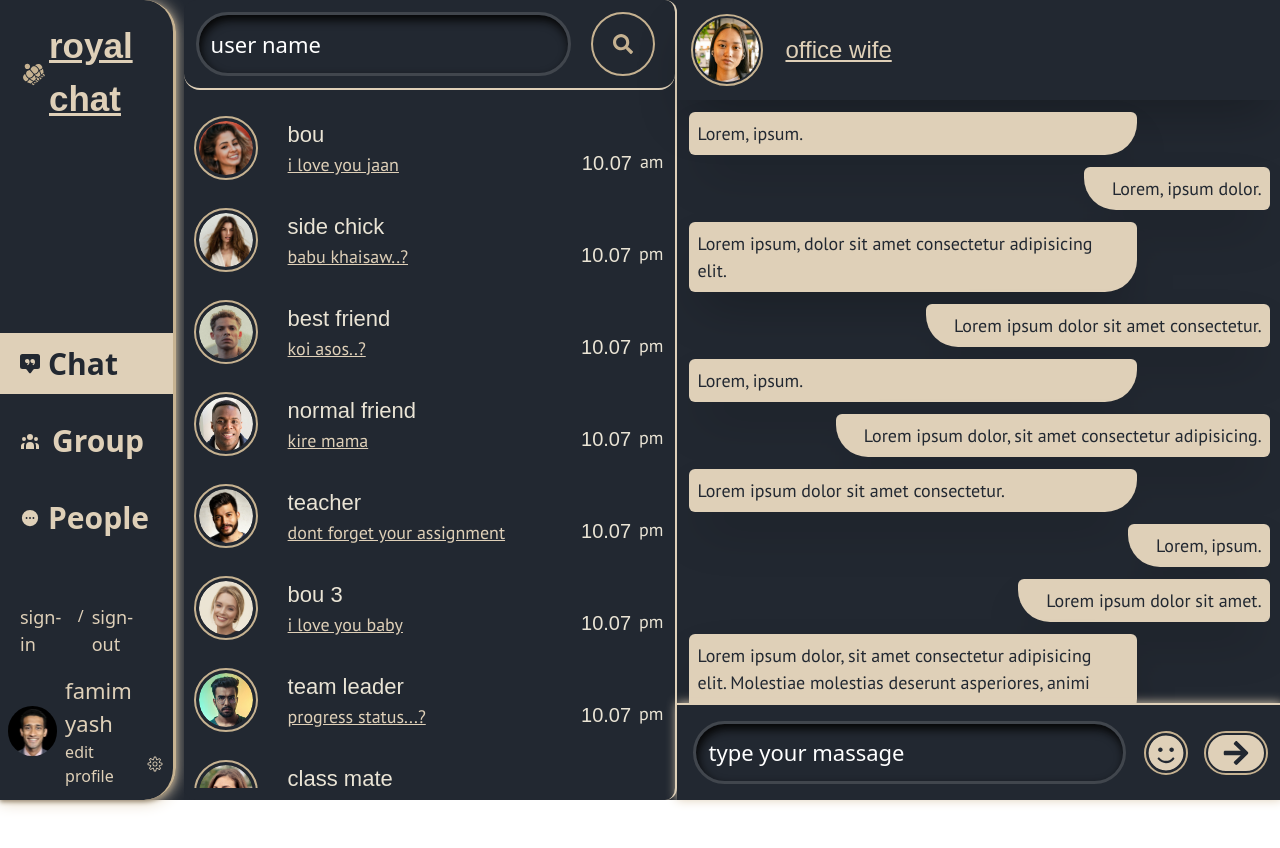
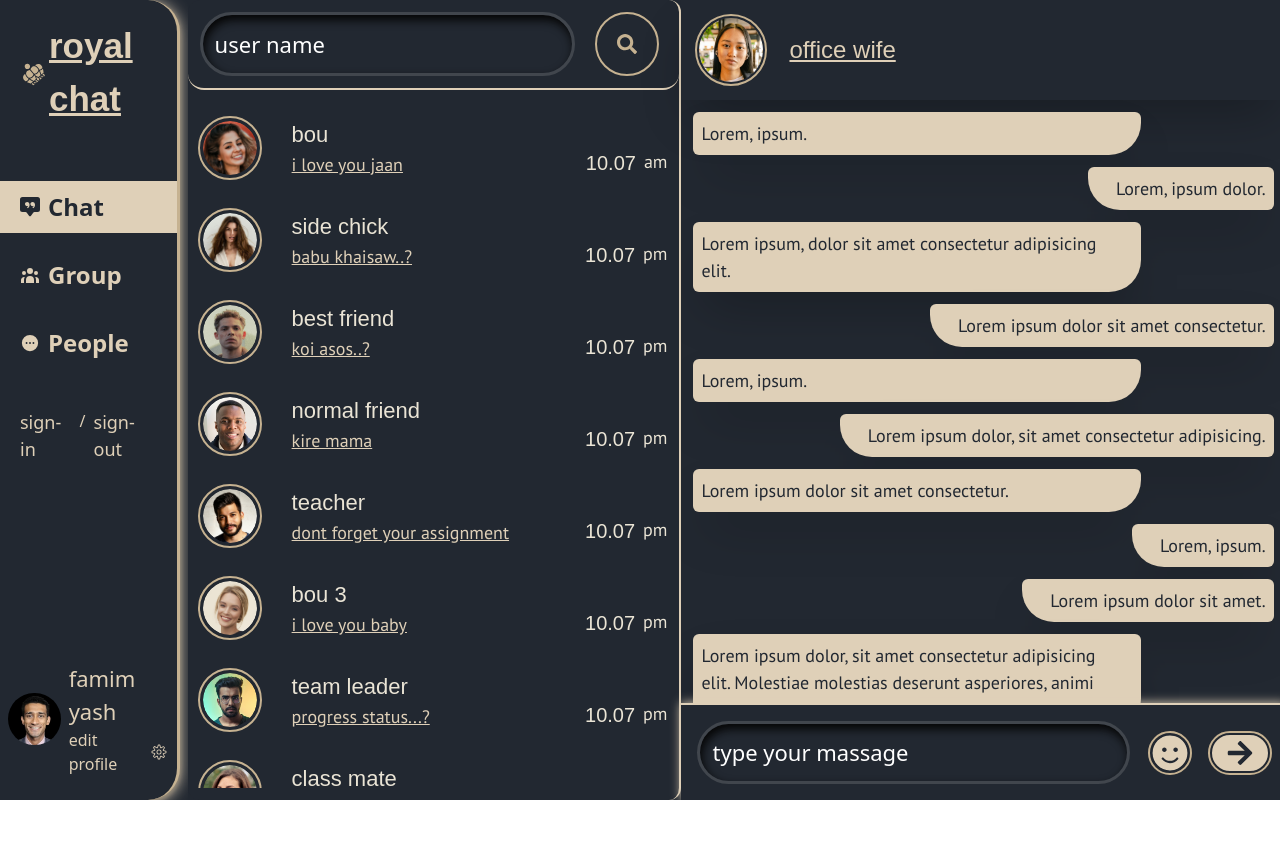
Before and after one commit to FamimHayat/Chat-Application, a React (Vite) app: page / in a window 1280 px wide. After the commit the page ends 800 px from the top, so only its background shows below. Built offline with nearby package versions, Linux system fonts and the light colour scheme; a web font is replaced by a local one.

Commit message:
hamberger menu add

```diff
--- a/src/componenets/layout/Index.jsx
+++ b/src/componenets/layout/Index.jsx
@@ -4,7 +4,7 @@ import { Outlet } from 'react-router'
 
 const Layout = () => {
   return (
-    <div className='flex'>
+    <div className='flex flex-col xl:flex-row'>
           <Nav />
           <Outlet/>
     </div>
--- a/src/componenets/layout/Nav.jsx
+++ b/src/componenets/layout/Nav.jsx
@@ -1,60 +1,94 @@
-import React from "react";
-import { Link } from "react-router";
+import { useState } from "react";
 import { GiImperialCrown } from "react-icons/gi";
-import { CiSettings } from "react-icons/ci"
-import { BsChatSquareQuoteFill } from "react-icons/bs"
-import { HiUserGroup } from "react-icons/hi"
-import { PiDotsThreeCircleFill } from "react-icons/pi"
+import { CiSettings } from "react-icons/ci";
+import { BsChatSquareQuoteFill } from "react-icons/bs";
+import { HiUserGroup } from "react-icons/hi";
+import { PiDotsThreeCircleFill } from "react-icons/pi";
+import { RxHamburgerMenu } from "react-icons/rx";
+import { IoMdClose } from "react-icons/io";
+import { Link } from "react-router"
 
-<GiImperialCrown />
 
 const Nav = () => {
+  const [isOpen, setIsOpen] = useState(false);
+
+  const toggleMenu = () => setIsOpen(!isOpen);
+
   return (
-    <nav className="bg-primary pr-2 w-2xs ">
-      <div className="flex flex-col h-dvh   rounded-r-4xl border-r-3 border-base signIn-shadow">
-        <div className="flex justify-center items-center mt-5 px-5 gap-1 ">
-          <div className="rotate-320">
+    <nav className="bg-primary pr-2 xl:w-2xs">
+      {/* Hamburger for screens < xl */}
+      <div className="xl:hidden p-4 flex justify-between items-center bg-primary border-b border-base">
+        <div className="flex items-center gap-2">
+          <GiImperialCrown className="text-[25px] text-base rotate-[320deg]" />
+          <h1 className="text-2xl font-semibold font-headerFont text-brand underline">
+            royal chat
+          </h1>
+        </div>
+        <button
+          onClick={toggleMenu}
+          className="text-brand text-3xl"
+          aria-label="Toggle navigation menu"
+          aria-expanded={isOpen}
+        >
+          {isOpen ? <IoMdClose /> : <RxHamburgerMenu />}
+        </button>
+      </div>
+
+      {/* Sidebar: hidden < xl unless toggled */}
+      <div
+        className={`${
+          isOpen ? "block" : "hidden"
+        } xl:flex flex-col h-dvh rounded-r-4xl border-r-3 border-base signIn-shadow bg-primary`}
+      >
+        {/* Sidebar Header */}
+        <div className="hidden xl:flex justify-center items-center mt-5 px-5 gap-1">
+          <div className="rotate-[320deg]">
             <GiImperialCrown className="text-[25px] text-base" />
           </div>
-
           <h1 className="text-[35px] font-semibold font-headerFont text-brand underline">
             royal chat
           </h1>
         </div>
-        <ul className="w-full mt-50 ">
+
+        {/* Menu Items */}
+        <ul className="w-full mt-12">
           <li className="w-full">
             <Link
-              to="/"
-              className=" w-full  px-5 py-2 my-2 cursor-pointer hover:underline text-primary bg-brand hover:text-text hover:bg-secondary"
+              to="/chat"
+              className="block w-full px-5 py-2 my-2 cursor-pointer hover:underline text-primary bg-brand hover:text-text hover:bg-secondary"
             >
               <div className="flex items-center gap-2">
-                <BsChatSquareQuoteFill className="text-[20px] font-semibold" />
-                <p className="text-[30px] font-semibold"> Chat</p>
+                <BsChatSquareQuoteFill className="text-[20px]" />
+                <p className="text-[24px] font-semibold">Chat</p>
               </div>
             </Link>
           </li>
           <li>
             <Link
-              to="/"
-              className="w-full  px-5 py-2 my-2 cursor-pointer hover:underline text-brand hover:text-text hover:bg-secondary "
+              to="/groups"
+              className="block w-full px-5 py-2 my-2 cursor-pointer hover:underline text-brand hover:text-text hover:bg-secondary"
             >
-              <div className="flex items-center gap-3 ">
-                <HiUserGroup className="text-[20px] font-semibold" />
-                <p className="text-[30px] font-semibold"> Group</p>
+              <div className="flex items-center gap-2">
+                <HiUserGroup className="text-[20px]" />
+                <p className="text-[24px] font-semibold">Group</p>
               </div>
             </Link>
           </li>
           <li>
             <Link
-              to="/"
-              className="w-full   px-5 py-2 my-2 cursor-pointer hover:underline  text-brand hover:text-text hover:bg-secondary"
+              to="/people"
+              className="block w-full px-5 py-2 my-2 cursor-pointer hover:underline text-brand hover:text-text hover:bg-secondary"
             >
               <div className="flex items-center gap-2">
-                <PiDotsThreeCircleFill className="text-[20px] font-semibold" />
-                <p className="text-[30px] font-semibold"> People</p>
+                <PiDotsThreeCircleFill className="text-[20px]" />
+                <p className="text-[24px] font-semibold">People</p>
               </div>
             </Link>
-            <div className="flex gap-2 px-5 py-2 my-2 text-brand mt-10">
+          </li>
+        </ul>
+
+        {/* Sign-in / Sign-out Links */}
+        <div className="flex gap-2 px-5 py-2 mt-6 text-brand">
           <Link
             to="/SignIn"
             className="text-[18px] transition-all hover:text-stone-50 hover:underline"
@@ -69,21 +103,20 @@ const Nav = () => {
             sign-out
           </Link>
         </div>
-          </li>
-        </ul>
-        <div className="mt-auto px-2 pb-15 flex gap-2 items-center">
-          <div className="w-15 overflow-hidden rounded-full  ">
-            <img src="/my-image.jpg" alt="" />
+
+        {/* User Info */}
+        <div className="mt-auto px-2 pb-6 flex gap-2 items-center">
+          <div className="w-16 overflow-hidden rounded-full">
+            <img src="/my-image.jpg" alt="User avatar of famim yash" />
           </div>
           <div>
-            <h3 className="text-[22px] text-brand ">famim yash</h3>
+            <h3 className="text-[22px] text-brand">famim yash</h3>
             <div className="flex gap-5 items-center">
               <Link to="/myProfile">
                 <p className="text-[16px] text-brand hover:text-base hover:underline">
                   edit profile
                 </p>
               </Link>
-
               <Link to="/myProfile">
                 <CiSettings className="text-[20px] text-brand" />
               </Link>
```
Lines whose indentation alone changed are shown as unchanged.
